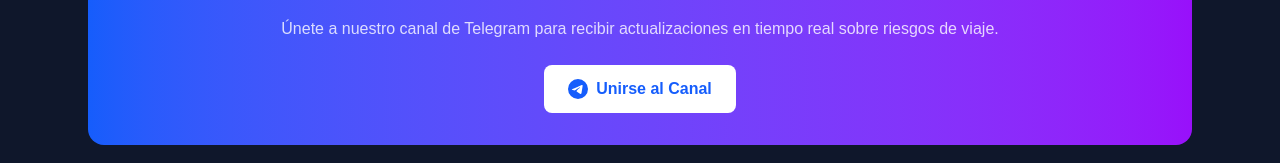
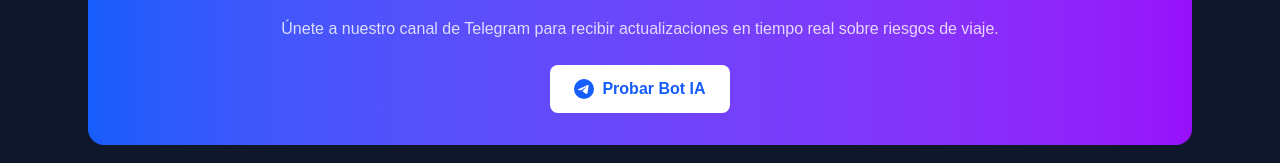
Before and after one commit to mcasrom/viaje-con-inteligencia, a Next.js app: page /blog in a window 1280 px wide. Shown: the part 1160-1323 px from the top of the page. Built offline with nearby package versions, Linux system fonts and the light colour scheme.

Commit message:
fix: update blog to link to new bot

```diff
--- a/src/app/blog/page.tsx
+++ b/src/app/blog/page.tsx
@@ -129,7 +129,7 @@
             Únete a nuestro canal de Telegram para recibir actualizaciones en tiempo real sobre riesgos de viaje.
           </p>
           <a
-            href="https://t.me/AlertasViajero"
+            href="https://t.me/ViajeConInteligenciaBot"
             target="_blank"
             rel="noopener noreferrer"
             className="inline-flex items-center gap-2 px-6 py-3 bg-white text-blue-600 rounded-lg font-bold hover:bg-slate-100 transition-colors"
@@ -137,7 +137,7 @@
             <svg className="w-5 h-5" viewBox="0 0 24 24" fill="currentColor">
               <path d="M11.944 0A12 12 0 0 0 0 12a12 12 0 0 0 12 12 12 12 0 0 0 12-12A12 12 0 0 0 12 0a12 12 0 0 0-.056 0zm4.962 7.224c.1-.002.321.023.465.14a.506.506 0 0 1 .171.325c.016.093.036.306.02.472-.18 1.898-.962 6.502-1.36 8.627-.168.9-.499 1.201-.82 1.23-.696.065-1.225-.46-1.9-.902-1.056-.693-1.653-1.124-2.678-1.8-1.185-.78-.417-1.21.258-1.91.177-.184 3.247-2.977 3.307-3.23.007-.032.014-.15-.056-.212s-.174-.041-.249-.024c-.106.024-1.793 1.14-5.061 3.345-.48.33-.913.49-1.302.48-.428-.008-1.252-.241-1.865-.44-.752-.245-1.349-.374-1.297-.789.027-.216.325-.437.893-.663 3.498-1.524 5.83-2.529 6.998-3.014 3.332-1.386 4.025-1.627 4.476-1.635z"/>
             </svg>
-            Unirse al Canal
+            Probar Bot IA
           </a>
         </div>
       </main>
```
